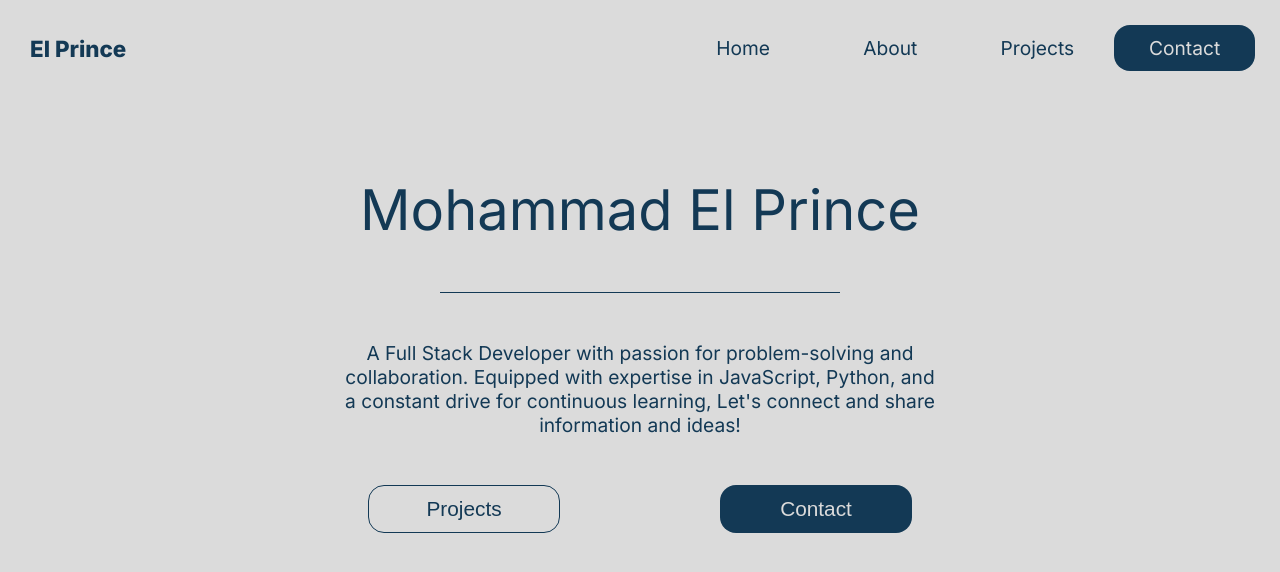
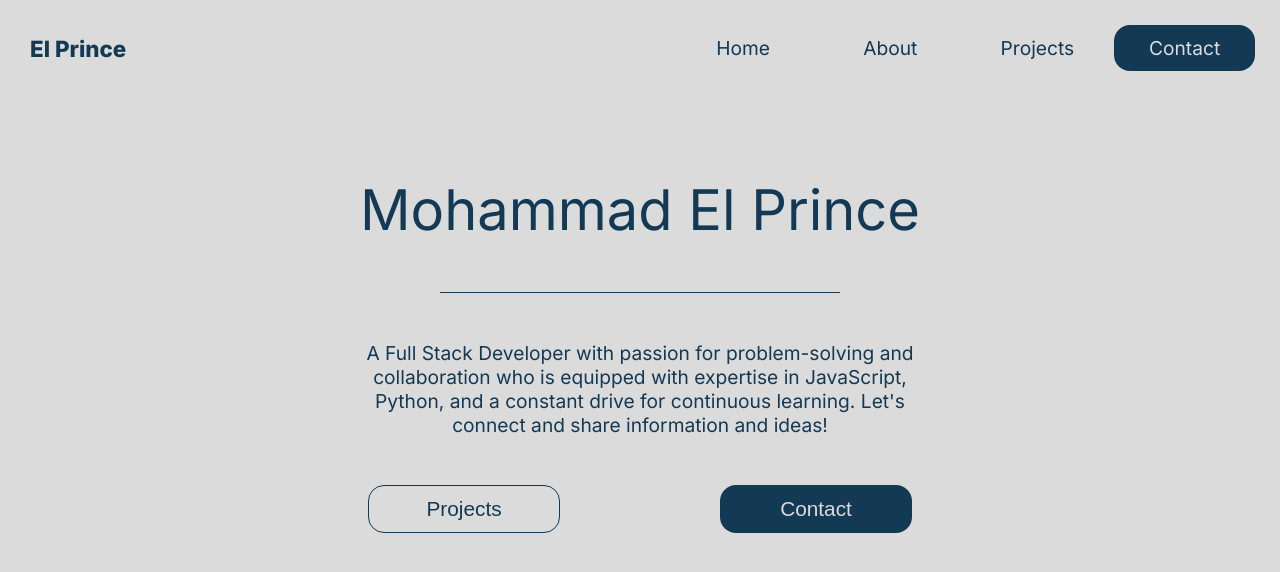
Before and after one commit to elprince-dev/portfolio-simple, a Next.js app: page / in a window 1280 px wide. Shown: the top 572 px of the page. Built offline with nearby package versions, Linux system fonts and the light colour scheme.

Commit message:
Edits text

```diff
--- a/src/components/intro/Intro.jsx
+++ b/src/components/intro/Intro.jsx
@@ -11,7 +11,7 @@ const Intro = () => {
 
         <div className="text">
             <p>
-            A Full Stack Developer with passion for problem-solving and collaboration. Equipped with expertise in JavaScript, Python, and a constant drive for continuous learning, Let's connect and share information and ideas!
+            A Full Stack Developer with passion for problem-solving and collaboration who is equipped with expertise in JavaScript, Python, and a constant drive for continuous learning. Let's connect and share information and ideas!
             </p>
         </div>
 
```
